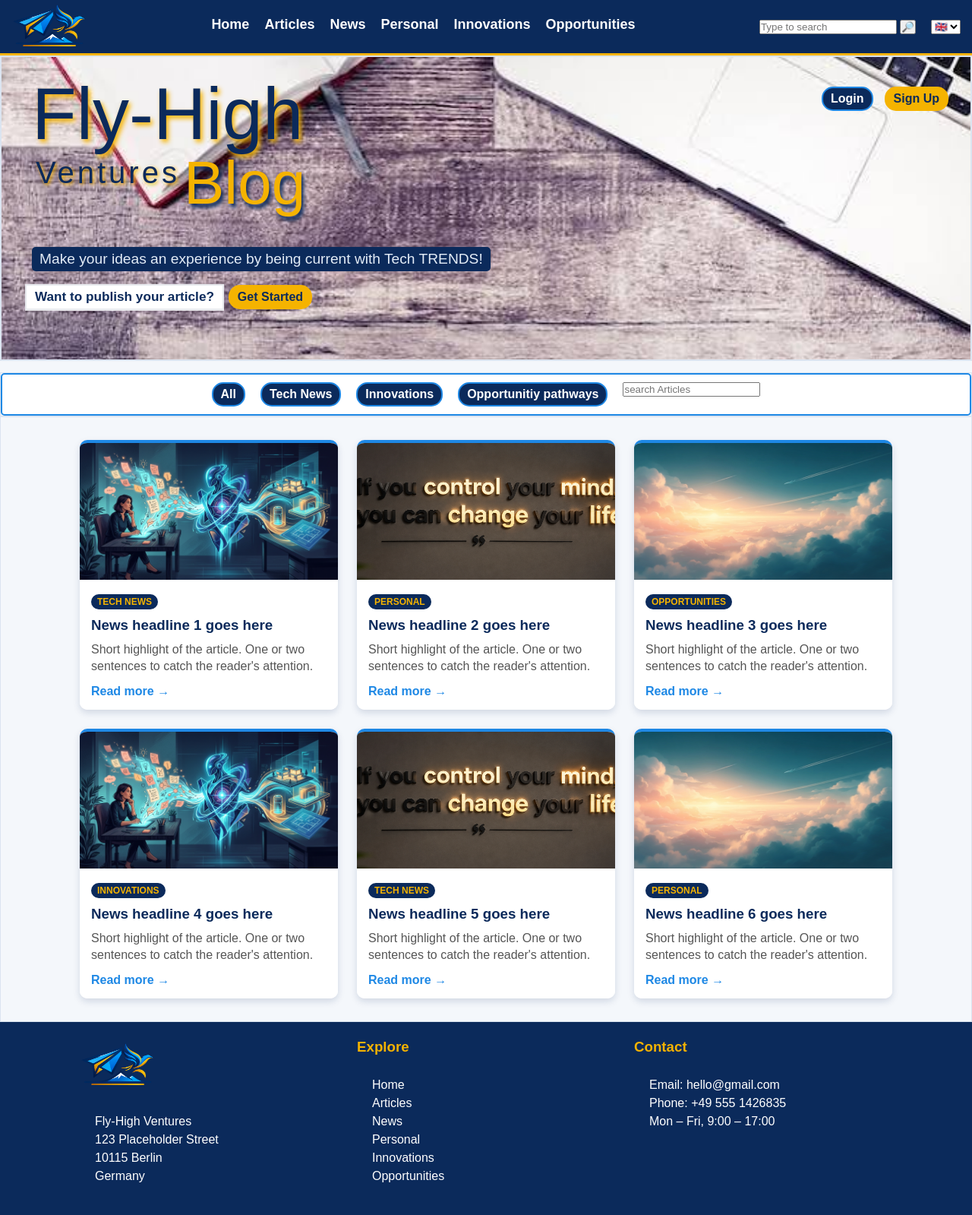
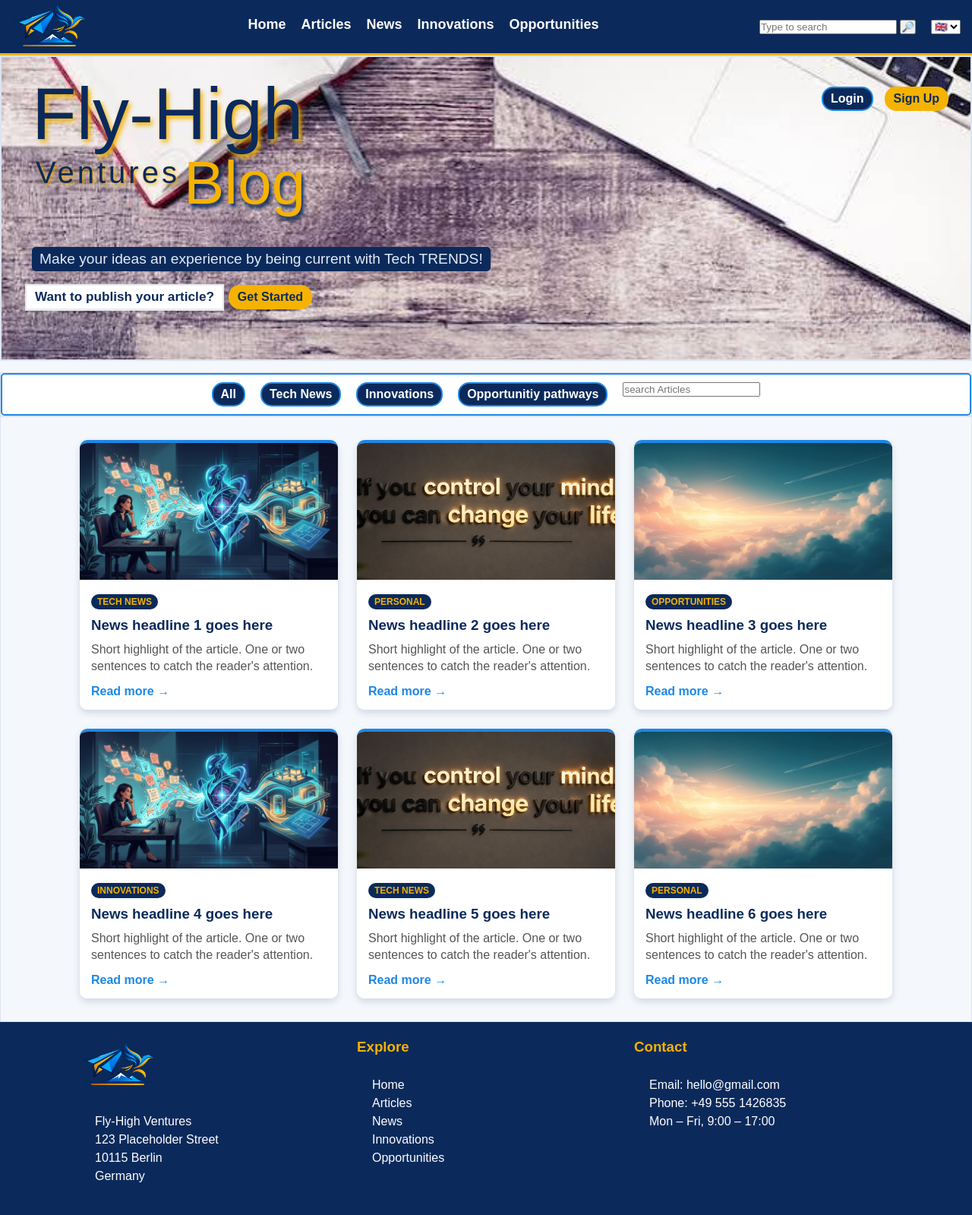
Before and after one commit to NWstevo/Fly-High-Ventures_Blog, a Node project: template views/index.ejs in a window 1280 px wide. Shown: the whole page at 76% size. Run offline with Node 20 templates, Linux system fonts and the light colour scheme; the template is opened without the code that fills it: most values are stand-ins (such as "Sample title", 1, 10 or a date in 2020).

Commit message:
Show Personal nav link only to signed-in users

```diff
--- a/views/partials/footer.ejs
+++ b/views/partials/footer.ejs
@@ -15,7 +15,8 @@
                     <li><a href="/">Home</a></li>
                     <li><a href="#">Articles</a></li>
                     <li><a href="#">News</a></li>
-                    <li><a href="#">Personal</a></li>
+                    <% if (locals.user){%>
+                    <li><a href="/posts" class="nav_link">Personal</a></li><% } %>
                     <li><a href="#">Innovations</a></li>
                     <li><a href="#">Opportunities</a></li>
                 </ul>
--- a/views/partials/header.ejs
+++ b/views/partials/header.ejs
@@ -20,7 +20,9 @@
             <a class="nav_link" href="/">Home</a>
             <a class="nav_link" href="#">Articles</a>
             <a class="nav_link" href="#">News</a>
-            <a class="nav_link" href="#">Personal</a>
+            <% if(locals.user) { %>
+                <a class="nav_link" href="/posts">Personal</a>
+            <% } %>
             <a class="nav_link" href="#">Innovations</a>
             <a class="nav_link" href="#">Opportunities</a>
         </div>
```
